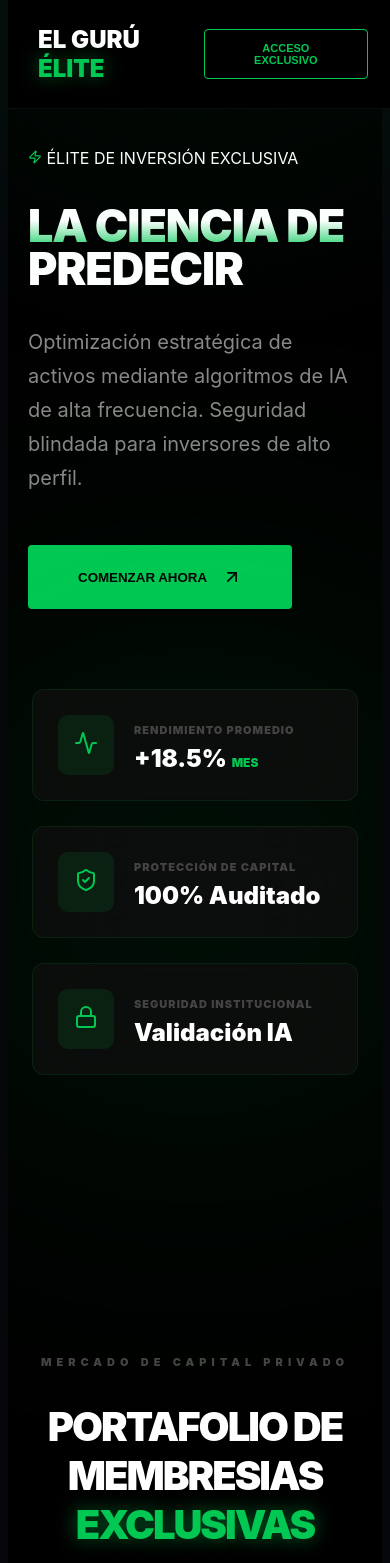
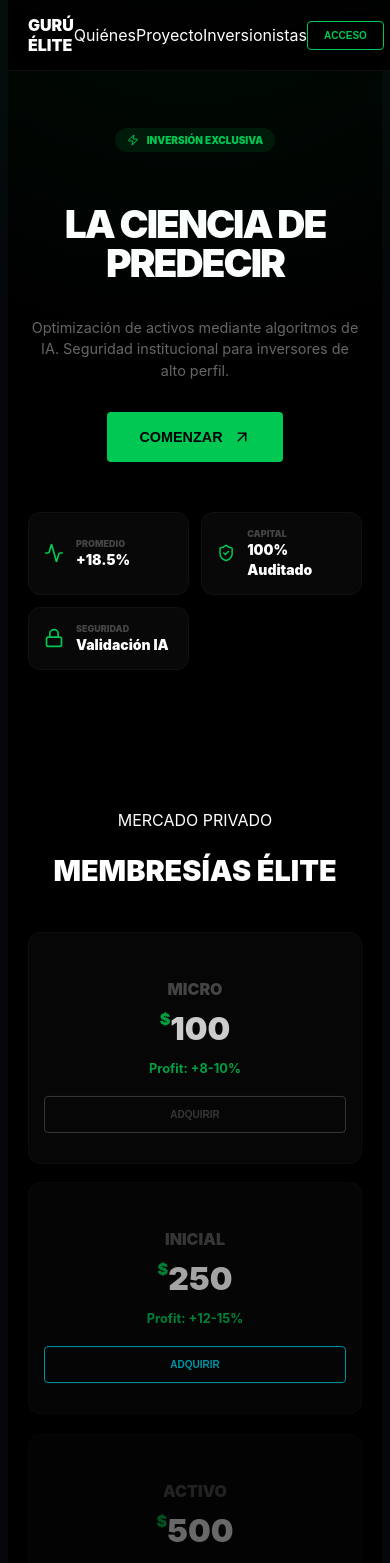
Before and after one commit to DeVx1978/el-guru-elite, a Next.js app: page / in a window 390 px wide. Shown: the top 1563 px of the page. Built offline with nearby package versions, Linux system fonts and the light colour scheme.

Commit message:
V25.0: Liposuccion visual y tipografia responsiva en Landing

```diff
--- a/src/app/page.tsx
+++ b/src/app/page.tsx
@@ -12,7 +12,6 @@ export default function LandingPage() {
   const [modalAbierto, setModalAbierto] = useState<{titulo: string, contenido: string} | null>(null);
   const router = useRouter();
 
-  // --- 1. CARGA INICIAL (5 SEGUNDOS) ---
   useEffect(() => {
     router.prefetch('/panel');
     router.prefetch('/unete');
@@ -20,17 +19,12 @@ export default function LandingPage() {
     return () => clearTimeout(timer);
   }, [router]);
 
-  // --- 2. NAVEGACIÓN BLINDADA ---
   const ejecutarTransicion = (e: React.MouseEvent, ruta: string) => {
     e.preventDefault();
     setIsNavigating(true);
     setTimeout(() => {
       router.push(ruta);
     }, 4000);
-  };
-
-  const toggleSeccion = (id: string) => {
-    setSeccionExpandida(seccionExpandida === id ? null : id);
   };
 
   const membresias = [
@@ -41,7 +35,6 @@ export default function LandingPage() {
     { name: 'Élite', price: '1500', profit: '+30% VIP', perk: 'Nivel 5: Fondo Global VIP', delay: '0.5s', color: '#AA00FF' }
   ];
 
-  // --- 3. LÓGICA LEGAL E INFORMACIÓN DE PESTAÑAS (INYECTADA) ---
   const abrirLegal = (tipo: string) => {
     const textos: {[key: string]: {t: string, c: string}} = {
       terminos: { t: "Términos de Servicio", c: "Al participar en nuestros fondos, el inversor reconoce que la gestión algorítmica busca maximizar la eficiencia. El Gurú Élite opera bajo protocolos de transparencia institucional." },
@@ -51,7 +44,6 @@ export default function LandingPage() {
     setModalAbierto({titulo: textos[tipo].t, contenido: textos[tipo].c});
   };
 
-  // NUEVA FUNCIÓN PARA PESTAÑAS SUPERIORES
   const abrirInfoSeccion = (seccion: string) => {
     const info: {[key: string]: {t: string, c: string}} = {
       quienes: { t: "Quiénes Somos", c: "Somos un colectivo de analistas y desarrolladores de IA enfocados en la optimización de capital. Nuestra misión es proporcionar herramientas de inversión institucional al inversor privado." },
@@ -61,14 +53,13 @@ export default function LandingPage() {
     setModalAbierto({titulo: info[seccion].t, contenido: info[seccion].c});
   };
 
-  // --- 4. LOADER DUAL ---
   if (loading || isNavigating) {
     return (
       <div className="splash-master">
         <div className={`loader-container ${isNavigating ? 'nav-mode' : ''}`}>
           <div className="pulse-ring"></div>
           <div className="image-wrapper">
-            <img src="/images/guru.jpg" alt="El Guru Elite" fetchPriority="high" loading="eager" />
+            <img src="/images/guru.jpg" alt="El Guru Elite" />
           </div>
           <div className="scan-line"></div>
         </div>
@@ -79,25 +70,17 @@ export default function LandingPage() {
           <h2 className="loading-text-elite">
             {isNavigating ? "VALIDANDO CREDENCIALES..." : "IDENTIFICANDO INVERSOR ÉLITE..."}
           </h2>
-          <p className="welcome-subtext">
-            {isNavigating ? "ABRIENDO PUERTA DE ENLACE SEGURO" : "LA PUERTA AL CAPITAL GLOBAL SE ESTÁ ABRIENDO"}
-          </p>
         </div>
         <style jsx global>{`
-          .splash-master { background: radial-gradient(circle at center, #0a0c10 0%, #000 100%) !important; height: 100vh; display: flex; flex-direction: column; justify-content: center; align-items: center; overflow: hidden; position: fixed; top: 0; left: 0; width: 100%; z-index: 999999; }
-          .loader-container { position: relative; width: 220px; height: 220px; margin-bottom: 40px; transition: all 0.5s ease; }
-          .nav-mode { width: 160px; height: 160px; }
-          .image-wrapper { width: 100%; height: 100%; border-radius: 50%; overflow: hidden; border: 2px solid #00C853; box-shadow: 0 0 60px rgba(0, 200, 83, 0.5); position: relative; z-index: 2; }
+          .splash-master { background: radial-gradient(circle at center, #0a0c10 0%, #000 100%); height: 100vh; display: flex; flex-direction: column; justify-content: center; align-items: center; overflow: hidden; position: fixed; top: 0; left: 0; width: 100%; z-index: 999999; }
+          .loader-container { position: relative; width: clamp(140px, 30vw, 200px); height: clamp(140px, 30vw, 200px); margin-bottom: 30px; }
+          .image-wrapper { width: 100%; height: 100%; border-radius: 50%; overflow: hidden; border: 2px solid #00C853; box-shadow: 0 0 40px rgba(0, 200, 83, 0.4); position: relative; z-index: 2; }
           .image-wrapper img { width: 100%; height: 100%; object-fit: cover; }
-          .pulse-ring { position: absolute; top: -15%; left: -15%; width: 130%; height: 130%; border: 2px solid #00C853; border-radius: 50%; animation: pulse-master 2s infinite; opacity: 0.4; }
-          .scan-line { position: absolute; top: 0; left: 0; width: 100%; height: 8px; background: linear-gradient(to right, transparent, #00C853, transparent); box-shadow: 0 0 20px #00C853; z-index: 3; animation: scan-master 3s ease-in-out infinite; }
-          .welcome-container-luxe { width: 100%; max-width: 320px; display: flex; flex-direction: column; align-items: center; text-align: center; margin-top: 20px; }
-          .loading-bar-master { width: 100%; height: 2px; background: rgba(255,255,255,0.03); border-radius: 10px; overflow: hidden; margin-bottom: 25px; }
-          .loading-bar-fill { width: 0%; height: 100%; background: #00C853; animation: progress-master 4s linear forwards; box-shadow: 0 0 10px #00C853; }
-          .loading-text-elite { color: #00C853; font-size: 11px; letter-spacing: 6px; font-weight: 300; text-transform: uppercase; margin-bottom: 10px; }
-          .welcome-subtext { color: #222; font-size: 9px; letter-spacing: 3px; font-weight: 700; text-transform: uppercase; }
-          @keyframes pulse-master { 0% { transform: scale(0.8); opacity: 1; } 100% { transform: scale(1.4); opacity: 0; } }
-          @keyframes scan-master { 0%, 100% { top: 0%; } 50% { top: 100%; } }
+          .pulse-ring { position: absolute; top: -10%; left: -10%; width: 120%; height: 120%; border: 1px solid #00C853; border-radius: 50%; animation: pulse-master 2s infinite; opacity: 0.3; }
+          .loading-bar-master { width: 200px; height: 1px; background: rgba(255,255,255,0.05); margin-bottom: 15px; }
+          .loading-bar-fill { width: 0%; height: 100%; background: #00C853; animation: progress-master 4s linear forwards; }
+          .loading-text-elite { color: #00C853; font-size: 10px; letter-spacing: 4px; font-weight: 300; text-transform: uppercase; }
+          @keyframes pulse-master { 0% { transform: scale(0.9); opacity: 1; } 100% { transform: scale(1.3); opacity: 0; } }
           @keyframes progress-master { 100% { width: 100%; } }
         `}</style>
       </div>
@@ -106,7 +89,6 @@ export default function LandingPage() {
 
   return (
     <div className="elite-landing-master">
-      {/* 💉 MODAL DE INFORMACIÓN (ÓRGANO INYECTADO) */}
       {modalAbierto && (
         <div className="legal-overlay" onClick={() => setModalAbierto(null)}>
           <div className="legal-modal glass-effect" onClick={(e) => e.stopPropagation()}>
@@ -123,84 +105,63 @@ export default function LandingPage() {
       <nav className="navbar-elite">
         <div className="nav-container-master">
           <div className="nav-brand">
-            <span className="brand-text">EL GURÚ <span className="brand-neon">ÉLITE</span></span>
+            <span className="brand-text">GURÚ <span className="brand-neon">ÉLITE</span></span>
           </div>
           <div className="nav-links-desktop">
-            <span onClick={() => abrirInfoSeccion('quienes')} className="link-elite pointer">Quiénes Somos</span>
-            <span onClick={() => abrirInfoSeccion('proyecto')} className="link-elite pointer">Proyecto Gurú</span>
+            <span onClick={() => abrirInfoSeccion('quienes')} className="link-elite pointer">Quiénes</span>
+            <span onClick={() => abrirInfoSeccion('proyecto')} className="link-elite pointer">Proyecto</span>
             <span onClick={() => abrirInfoSeccion('inversionistas')} className="link-elite pointer">Inversionistas</span>
           </div>
-          <div className="nav-actions-master">
-            <button onClick={(e) => ejecutarTransicion(e, '/panel')} className="btn-access-master">ACCESO EXCLUSIVO</button>
-          </div>
+          <button onClick={(e) => ejecutarTransicion(e, '/panel')} className="btn-access-master">ACCESO</button>
         </div>
       </nav>
 
       <section className="hero-elite">
         <div className="hero-layout">
-          <div className="hero-info-text">
-            <div className="hero-status-tag"><Zap size={14} color="#00C853" /> ÉLITE DE INVERSIÓN EXCLUSIVA</div>
+          <div className="hero-status-tag"><Zap size={12} color="#00C853" /> INVERSIÓN EXCLUSIVA</div>
           <h1 className="hero-main-title">
             <span className="text-glow-neon">LA CIENCIA DE</span> <br/>
             PREDECIR
           </h1>
           <p className="hero-subtext">
-              Optimización estratégica de activos mediante algoritmos de IA de alta frecuencia.
-              Seguridad blindada para inversores de alto perfil.
+            Optimización de activos mediante algoritmos de IA.
+            Seguridad institucional para inversores de alto perfil.
           </p>
-            <div className="hero-cta-btn-group">
           <button onClick={(e) => ejecutarTransicion(e, '/unete')} className="btn-hero-primary">
-                COMENZAR AHORA <ArrowUpRight size={20} />
+            COMENZAR <ArrowUpRight size={18} />
           </button>
-            </div>
-          </div>
         </div>
 
         <div className="hero-visuals-horizontal">
-          <div className="master-glow-orb"></div>
-          <div className="stat-card-horizontal glass-effect">
-            <div className="stat-icon-glow"><Activity color="#00C853" size={24} /></div>
+          {[
+            { icon: Activity, label: "PROMEDIO", val: "+18.5%" },
+            { icon: ShieldCheck, label: "CAPITAL", val: "100% Auditado" },
+            { icon: Lock, label: "SEGURIDAD", val: "Validación IA" }
+          ].map((item, i) => (
+            <div key={i} className="stat-card-horizontal glass-effect">
+              <item.icon color="#00C853" size={20} />
               <div className="stat-info">
-              <span className="stat-label">RENDIMIENTO PROMEDIO</span>
-              <span className="stat-value">+18.5% <small>MES</small></span>
+                <span className="stat-label">{item.label}</span>
+                <span className="stat-value">{item.val}</span>
               </div>
             </div>
-          <div className="stat-card-horizontal glass-effect">
-            <div className="stat-icon-glow"><ShieldCheck color="#00C853" size={24} /></div>
-            <div className="stat-info">
-              <span className="stat-label">PROTECCIÓN DE CAPITAL</span>
-              <span className="stat-value">100% Auditado</span>
-            </div>
-          </div>
-          <div className="stat-card-horizontal glass-effect">
-            <div className="stat-icon-glow"><Lock color="#00C853" size={24} /></div>
-            <div className="stat-info">
-              <span className="stat-label">SEGURIDAD INSTITUCIONAL</span>
-              <span className="stat-value">Validación IA</span>
-            </div>
-          </div>
+          ))}
         </div>
       </section>
 
-      <section id="proyecto-inversionistas" className="plans-section-luxe">
+      <section className="plans-section-luxe">
         <div className="section-header-luxe">
-          <span className="header-tag-luxe">MERCADO DE CAPITAL PRIVADO</span>
-          <h2 className="header-title-luxe">PORTAFOLIO DE MEMBRESIAS <span className="brand-neon">EXCLUSIVAS</span></h2>
-          <div className="header-line-luxe"></div>
+          <span className="header-tag-luxe">MERCADO PRIVADO</span>
+          <h2 className="header-title-luxe">MEMBRESÍAS <span className="brand-neon">ÉLITE</span></h2>
         </div>
         <div className="plans-grid-luxe">
           {membresias.map((plan) => (
-            <div key={plan.name} className="membership-card-luxe fade-up-card shadow-hover" style={{animationDelay: plan.delay, '--card-color': plan.color} as React.CSSProperties}>
+            <div key={plan.name} className="membership-card-luxe fade-up-card" style={{animationDelay: plan.delay, '--card-color': plan.color} as React.CSSProperties}>
               <div className="card-energy-bar"></div>
-              <div className="card-glow-effect"></div>
               <div className="m-card-inner">
-                <div className="m-card-header"><span className="m-fondo-tag">FONDO DE INVERSIÓN</span><h3 className="m-card-name">{plan.name}</h3></div>
-                <div className="m-card-body">
-                  <div className="m-card-price"><span className="m-sign">$</span><span className="m-num">{plan.price}</span><span className="m-usd">USD</span></div>
-                  <div className="m-card-profit"><TrendingUp size={18} color={plan.color} /><span>PROFIT: <strong>{plan.profit}</strong></span></div>
-                  <div className="m-divider-luxe"></div>
-                  <p className="m-perk-text">{plan.perk}</p>
-                </div>
+                <h3 className="m-card-name">{plan.name}</h3>
+                <div className="m-card-price"><span>$</span>{plan.price}</div>
+                <p className="m-card-profit">Profit: {plan.profit}</p>
                 <button onClick={(e) => ejecutarTransicion(e, '/unete')} className="btn-m-acquire">ADQUIRIR</button>
               </div>
             </div>
@@ -210,86 +171,56 @@ export default function LandingPage() {
 
       <footer className="footer-elite-master">
         <div className="footer-links-row">
-          <span className="f-item-elite" onClick={() => abrirLegal('terminos')}><Scale size={16} color="#00C853" /> Términos</span>
-          <span className="f-item-elite" onClick={() => abrirLegal('privacidad')}><FileText size={16} color="#00C853" /> Privacidad</span>
-          <span className="f-item-elite" onClick={() => abrirLegal('confidencialidad')}><Lock size={16} color="#00C853" /> Confidencialidad</span>
+          <span className="f-item-elite" onClick={() => abrirLegal('terminos')}>Términos</span>
+          <span className="f-item-elite" onClick={() => abrirLegal('privacidad')}>Privacidad</span>
         </div>
-        <div className="footer-info-row">
-           <p className="f-copyright-text">© 2026 EL GURÚ ÉLITE. TODOS LOS DERECHOS RESERVADOS.</p>
-           <p className="f-dev-text">Desarrollado por <span className="dev-brand">DeVx</span></p>
-        </div>
+        <p className="f-copyright-text">© 2026 EL GURÚ ÉLITE</p>
       </footer>
 
       <style jsx global>{`
-        :root { --neon: #00C853; --glass: rgba(15, 15, 15, 0.75); }
-        .elite-landing-master { background-color: #000; color: white; min-height: 100vh; font-family: 'Inter', sans-serif; overflow-x: hidden; padding-top: 80px; scroll-behavior: smooth; }
-        .navbar-elite { width: 100%; position: fixed; top: 0; z-index: 1000; backdrop-filter: blur(30px); background: rgba(0, 0, 0, 0.95); border-bottom: 1px solid rgba(255,255,255,0.05); }
-        .nav-container-master { max-width: 1400px; margin: 0 auto; padding: 25px 30px; display: flex; justify-content: space-between; align-items: center; }
-        .brand-text { font-weight: 900; font-size: 1.5rem; }
-        .brand-neon { color: var(--neon); text-shadow: 0 0 20px rgba(0, 200, 83, 0.5); }
+        :root { --neon: #00C853; }
+        .elite-landing-master { background-color: #000; color: white; min-height: 100vh; font-family: 'Inter', sans-serif; overflow-x: hidden; padding-top: 60px; }
 
-        .nav-links-desktop { display: none; gap: 40px; }
-        @media (min-width: 1024px) { .nav-links-desktop { display: flex; align-items: center; } }
+        /* NAVBAR COMPACTA */
+        .navbar-elite { width: 100%; position: fixed; top: 0; z-index: 1000; background: rgba(0, 0, 0, 0.9); border-bottom: 1px solid rgba(255,255,255,0.05); backdrop-filter: blur(10px); }
+        .nav-container-master { max-width: 1200px; margin: 0 auto; padding: 15px 20px; display: flex; justify-content: space-between; align-items: center; }
+        .brand-text { font-weight: 900; font-size: clamp(1rem, 4vw, 1.3rem); }
+        .btn-access-master { border: 1px solid var(--neon); color: var(--neon); padding: 8px 16px; border-radius: 4px; font-weight: 900; font-size: 10px; background: transparent; cursor: pointer; }
 
-        .link-elite { color: #444; text-decoration: none; font-size: 11px; font-weight: 800; text-transform: uppercase; letter-spacing: 2px; transition: 0.3s; }
-        .link-elite:hover { color: var(--neon); }
-        .pointer { cursor: pointer; }
-        .btn-access-master { background: transparent; border: 1px solid var(--neon); color: var(--neon); padding: 12px 28px; border-radius: 4px; font-weight: 900; font-size: 11px; cursor: pointer; transition: 0.3s; }
-        .btn-access-master:hover { background: var(--neon); color: black; box-shadow: 0 0 15px var(--neon); }
+        /* HERO AJUSTADO */
+        .hero-elite { max-width: 1200px; margin: 0 auto; padding: 60px 20px; text-align: center; }
+        .hero-layout { display: flex; flex-direction: column; align-items: center; }
+        .hero-status-tag { background: rgba(0,200,83,0.1); padding: 6px 12px; border-radius: 20px; color: var(--neon); font-size: 10px; font-weight: 900; margin-bottom: 20px; display: flex; gap: 8px; align-items: center; }
+        .hero-main-title { font-size: clamp(2.2rem, 10vw, 4.5rem); font-weight: 900; line-height: 1; margin-bottom: 20px; letter-spacing: -2px; }
+        .hero-subtext { color: #666; font-size: clamp(0.9rem, 3vw, 1.1rem); line-height: 1.5; margin-bottom: 30px; max-width: 500px; }
+        .btn-hero-primary { background: var(--neon); color: black; border: none; padding: 16px 32px; border-radius: 4px; font-weight: 900; display: flex; align-items: center; gap: 10px; cursor: pointer; font-size: 0.9rem; }
 
-        .hero-elite { max-width: 1400px; margin: 0 auto; padding: 100px 30px; }
-        .hero-layout { display: flex; flex-direction: column; align-items: flex-start; }
-        .hero-main-title { font-size: 3.5rem; font-weight: 900; line-height: 0.95; margin-bottom: 35px; letter-spacing: -3px; }
-        @media (min-width: 768px) { .hero-main-title { font-size: 5.5rem; } }
-        @media (max-width: 600px) { .hero-main-title { font-size: 2.8rem; letter-spacing: -1px; } .hero-elite { padding: 60px 20px; } }
-        .text-glow-neon { background: linear-gradient(180deg, #fff 40%, var(--neon) 100%); -webkit-background-clip: text; -webkit-text-fill-color: transparent; }
-        .hero-subtext { color: #888; font-size: 1.25rem; line-height: 1.7; margin-bottom: 50px; max-width: 700px; }
-        .btn-hero-primary { background: var(--neon); color: black; border: none; padding: 22px 50px; border-radius: 4px; font-weight: 900; display: flex; align-items: center; gap: 15px; cursor: pointer; }
+        /* STATS COMPACTOS */
+        .hero-visuals-horizontal { display: grid; grid-template-columns: repeat(auto-fit, minmax(140px, 1fr)); gap: 12px; margin-top: 50px; width: 100%; }
+        .stat-card-horizontal { background: #080808; border: 1px solid #111; border-radius: 12px; padding: 15px; display: flex; align-items: center; gap: 12px; text-align: left; }
+        .stat-label { font-size: 9px; color: #444; font-weight: 900; display: block; }
+        .stat-value { font-size: 14px; font-weight: 900; color: white; }
 
-        .hero-visuals-horizontal { max-width: 1400px; margin: 0 auto; padding: 80px 30px; display: flex; flex-direction: column; align-items: center; gap: 25px; position: relative; }
-        @media (min-width: 1024px) { .hero-visuals-horizontal { flex-direction: row; justify-content: center; gap: 20px; margin-top: 100px; } }
-        .master-glow-orb { position: absolute; width: 500px; height: 500px; background: var(--neon); filter: blur(160px); opacity: 0.1; z-index: 1; top: 50%; left: 50%; transform: translate(-50%, -50%); }
-        .stat-card-horizontal { background: var(--glass); backdrop-filter: blur(40px); border: 1px solid rgba(0, 200, 83, 0.1); border-radius: 12px; padding: 25px; display: flex; align-items: center; gap: 20px; width: 100%; position: relative; z-index: 10; transition: 0.5s cubic-bezier(0.19, 1, 0.22, 1); }
-        .stat-card-horizontal:hover { border-color: var(--neon); transform: translateY(-5px); }
-        @media (min-width: 1024px) { .stat-card-horizontal { width: auto; flex: 1; max-width: 320px; } }
-        .stat-icon-glow { background: rgba(0, 200, 83, 0.1); padding: 16px; border-radius: 10px; }
-        .stat-label { font-size: 11px; color: #444; font-weight: 900; letter-spacing: 1px; text-transform: uppercase; }
-        .stat-value { font-size: 24px; font-weight: 900; color: white; display: block; margin-top: 6px; }
-        .stat-value small { font-size: 12px; color: var(--neon); }
+        /* MEMBRESÍAS RESPONSIVAS */
+        .plans-section-luxe { padding: 80px 20px; max-width: 1200px; margin: 0 auto; }
+        .section-header-luxe { text-align: center; margin-bottom: 40px; }
+        .header-title-luxe { font-size: clamp(1.8rem, 5vw, 2.5rem); font-weight: 900; }
+        .plans-grid-luxe { display: grid; grid-template-columns: repeat(auto-fit, minmax(180px, 1fr)); gap: 15px; }
+        .membership-card-luxe { background: #080808; border: 1px solid #111; border-radius: 12px; padding: 30px 15px; text-align: center; position: relative; transition: 0.3s; }
+        .m-card-name { font-size: 1rem; font-weight: 900; margin-bottom: 10px; text-transform: uppercase; color: #555; }
+        .m-card-price { font-size: 2rem; font-weight: 900; color: white; margin-bottom: 10px; }
+        .m-card-price span { font-size: 1rem; color: var(--neon); vertical-align: top; }
+        .m-card-profit { font-size: 0.8rem; color: #00C853; font-weight: bold; margin-bottom: 20px; }
+        .btn-m-acquire { width: 100%; padding: 12px; background: transparent; border: 1px solid var(--card-color); color: var(--card-color); font-weight: 900; border-radius: 4px; cursor: pointer; font-size: 10px; }
 
-        .plans-section-luxe { padding: 140px 30px; max-width: 1600px; margin: 0 auto; }
-        .section-header-luxe { text-align: center; margin-bottom: 80px; }
-        .header-tag-luxe { color: #444; font-size: 11px; font-weight: 900; letter-spacing: 5px; margin-bottom: 15px; display: block; }
-        .header-title-luxe { font-size: 2.5rem; font-weight: 900; color: #fff; letter-spacing: -2px; }
-        .header-line-luxe { width: 60px; height: 1px; background: var(--neon); margin: 30px auto 0; box-shadow: 0 0 15px var(--neon); }
-        .plans-grid-luxe { display: grid; grid-template-columns: repeat(1, 1fr); gap: 20px; }
-        @media (min-width: 1024px) { .plans-grid-luxe { grid-template-columns: repeat(5, 1fr); gap: 15px; } }
-        .membership-card-luxe { background: #080808; border: 1px solid #111; border-radius: 16px; position: relative; overflow: hidden; transition: 0.5s; display: flex; flex-direction: column; }
-        .membership-card-luxe:hover { border-color: var(--card-color); transform: translateY(-15px); }
-        .card-energy-bar { width: 100%; height: 5px; background: var(--card-color); position: absolute; top: 0; left: 0; box-shadow: 0 0 15px var(--card-color); z-index: 5; }
-        .m-card-inner { padding: 50px 20px 35px; text-align: center; height: 100%; display: flex; flex-direction: column; position: relative; z-index: 2; }
-        .btn-m-acquire { background: transparent; border: 1px solid var(--card-color); color: var(--card-color); padding: 14px; border-radius: 4px; font-weight: 900; font-size: 11px; cursor: pointer; transition: 0.3s; }
-        .btn-m-acquire:hover { background: var(--card-color); color: black; box-shadow: 0 0 20px var(--card-color); }
+        .footer-elite-master { padding: 40px 20px; text-align: center; border-top: 1px solid #111; color: #333; }
+        .footer-links-row { display: flex; justify-content: center; gap: 20px; margin-bottom: 20px; }
+        .f-item-elite { font-size: 11px; font-weight: 900; cursor: pointer; }
+        .f-copyright-text { font-size: 9px; letter-spacing: 2px; }
 
-        /* --- ESTILOS MODAL & FOOTER VISIBILITY --- */
-        .legal-overlay { position: fixed; top: 0; left: 0; width: 100%; height: 100%; background: rgba(0,0,0,0.85); z-index: 1000000; display: flex; justify-content: center; align-items: center; backdrop-filter: blur(8px); }
-        .legal-modal { background: #0a0a0a; border: 1px solid var(--neon); padding: 40px; border-radius: 20px; max-width: 500px; width: 90%; position: relative; box-shadow: 0 0 40px rgba(0, 200, 83, 0.2); }
-        .modal-header { display: flex; justify-content: space-between; align-items: center; margin-bottom: 20px; }
-        .modal-header h3 { color: white; font-weight: 900; letter-spacing: 1px; text-transform: uppercase; }
-        .modal-header button { background: transparent; border: none; cursor: pointer; }
-        .legal-modal p { color: #ccc; line-height: 1.6; font-size: 14px; text-align: left; }
-        .modal-accent { width: 40px; height: 2px; background: var(--neon); margin-top: 25px; box-shadow: 0 0 10px var(--neon); }
-
-        .footer-elite-master { padding: 100px 30px 60px; background: #050505; text-align: center; border-top: 1px solid #111; margin-top: 50px; }
-        .footer-links-row { display: flex; justify-content: center; gap: 40px; margin-bottom: 50px; flex-wrap: wrap; }
-        .f-item-elite { color: #E0E0E0 !important; font-size: 13px; font-weight: 900; display: flex; align-items: center; gap: 10px; transition: 0.3s; cursor: pointer; }
-        .f-item-elite:hover { color: var(--neon); }
-        .footer-info-row { display: flex; flex-direction: column; gap: 15px; align-items: center; border-top: 1px solid rgba(255,255,255,0.03); padding-top: 40px; }
-        .f-copyright-text { color: #BBBBBB; font-size: 11px; font-weight: 900; letter-spacing: 2px; text-transform: uppercase; }
-        .f-dev-text { color: #666; font-size: 10px; font-weight: 800; letter-spacing: 4px; text-transform: uppercase; margin-top: 10px; }
-        .dev-brand { color: var(--neon); font-weight: 900; }
-        .fade-up-card { opacity: 0; animation: fadeUpMaster 1s ease forwards; }
-        @keyframes fadeUpMaster { from { opacity: 0; transform: translateY(30px); } to { opacity: 1; transform: translateY(0); } }
+        @keyframes progress-master { 100% { width: 100%; } }
+        .fade-up-card { opacity: 0; animation: fadeUp 0.8s ease forwards; }
+        @keyframes fadeUp { from { opacity: 0; transform: translateY(20px); } to { opacity: 1; transform: translateY(0); } }
       `}</style>
     </div>
   );
```
Lines whose indentation alone changed are shown as unchanged.
